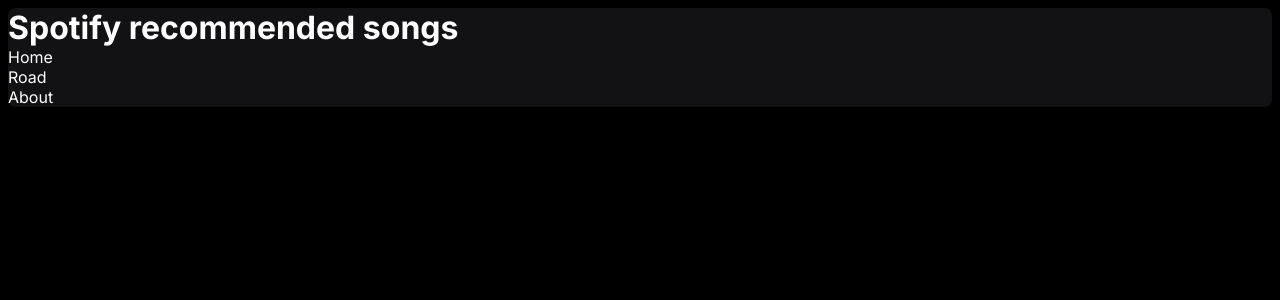
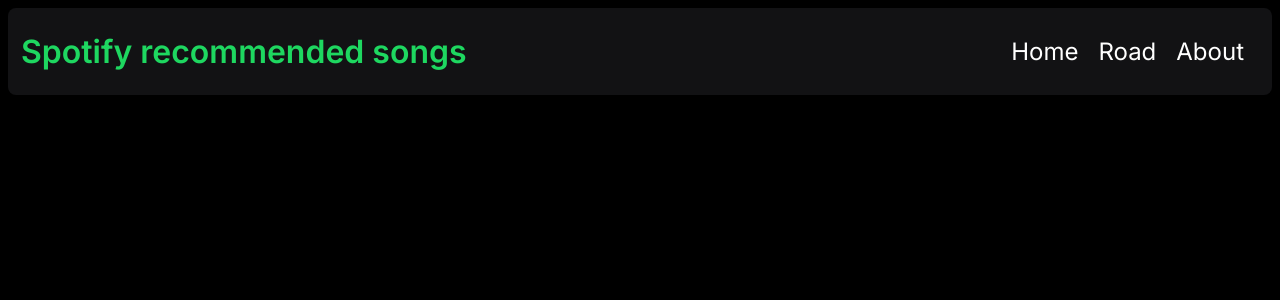
Before and after one commit to htzxd/manipulationProject, a React (Vite) app: page / in a window 1280 px wide. Shown: the top 300 px of the page. Built offline with nearby package versions, Linux system fonts and the light colour scheme.

Commit message:
header ready

```diff
--- a/src/components/header/index.jsx
+++ b/src/components/header/index.jsx
@@ -6,9 +6,9 @@
       <header>
         <h1>Spotify recommended songs</h1>
         <ul>
-          <li>Home</li>
-          <li>Road</li>
-          <li>About</li>
+          <li><a href="/">Home</a></li>
+          <li><a href="/">Road</a></li>
+          <li><a href="/">About</a></li>
         </ul>
       </header>
     </Container>
--- a/src/components/header/style.js
+++ b/src/components/header/style.js
@@ -5,9 +5,39 @@
     margin: .8rem;
     background-color: ${({ theme }) => theme.colors.bg_secondary};
     border-radius: .8rem;
+    display: flex;
+    justify-content: space-between;
+    align-items: center;
+    max-height: 10rem;
   }
 
-  h1, li {
+  h1 {
+    margin: 2.4rem 1.3rem;
+    font-size: 3.2rem;
+    font-weight: 600;
+    color: ${({ theme }) => theme.colors.text_hover};
+  }
+
+  ul {
+    display: flex;
+    margin: 1.4rem 1.8rem;
+
+    li {
+      margin-inline: 1rem;
+      list-style: none;
+
+      a {
+        font-size: 2.4rem;
+        text-decoration: none;
+      }
+
+      a:hover {
+        color: ${({ theme }) => theme.colors.text_hover}
+      }
+    }
+  }
+
+  li, a {
     color: ${({ theme }) => theme.colors.text_primary};
   }
 `
```
